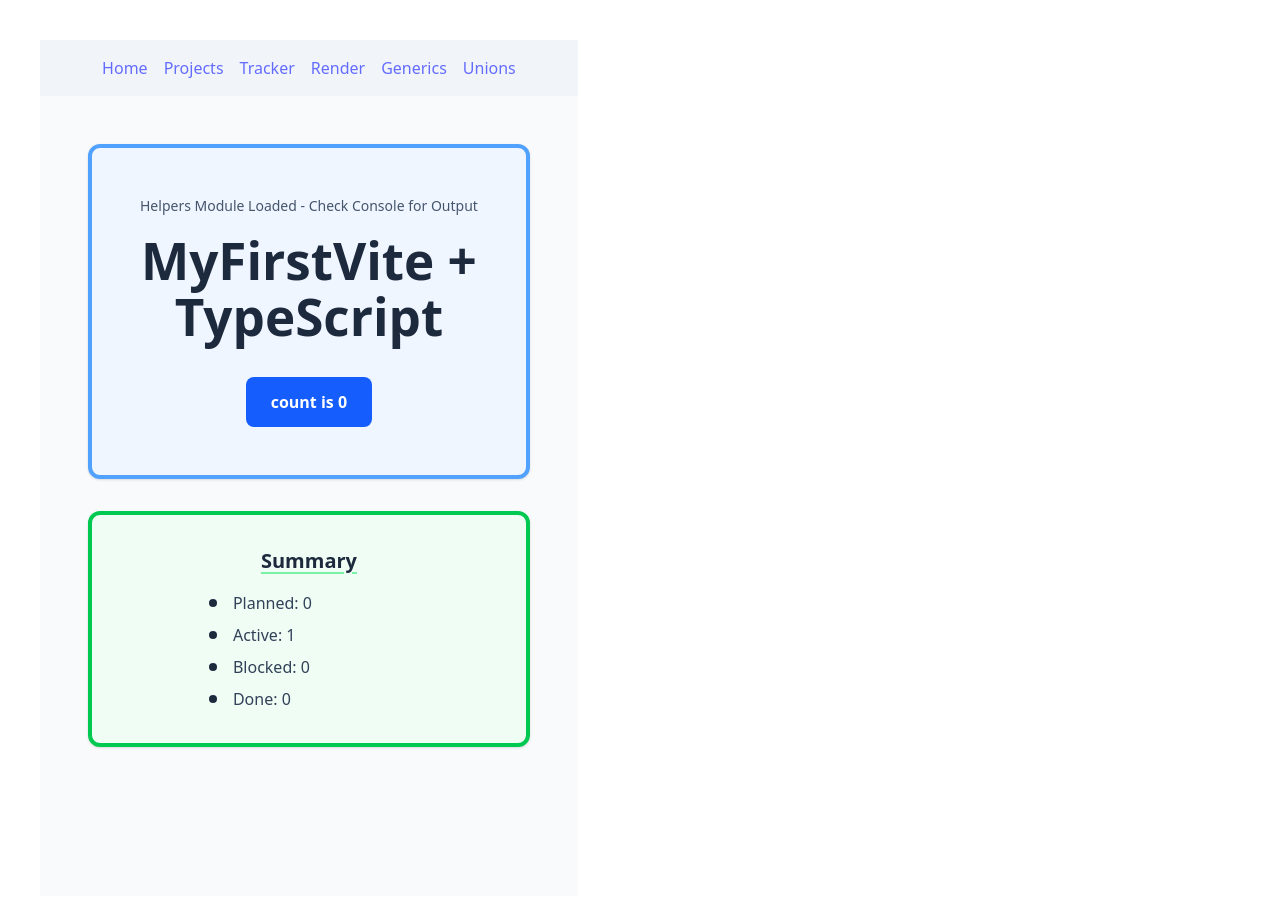
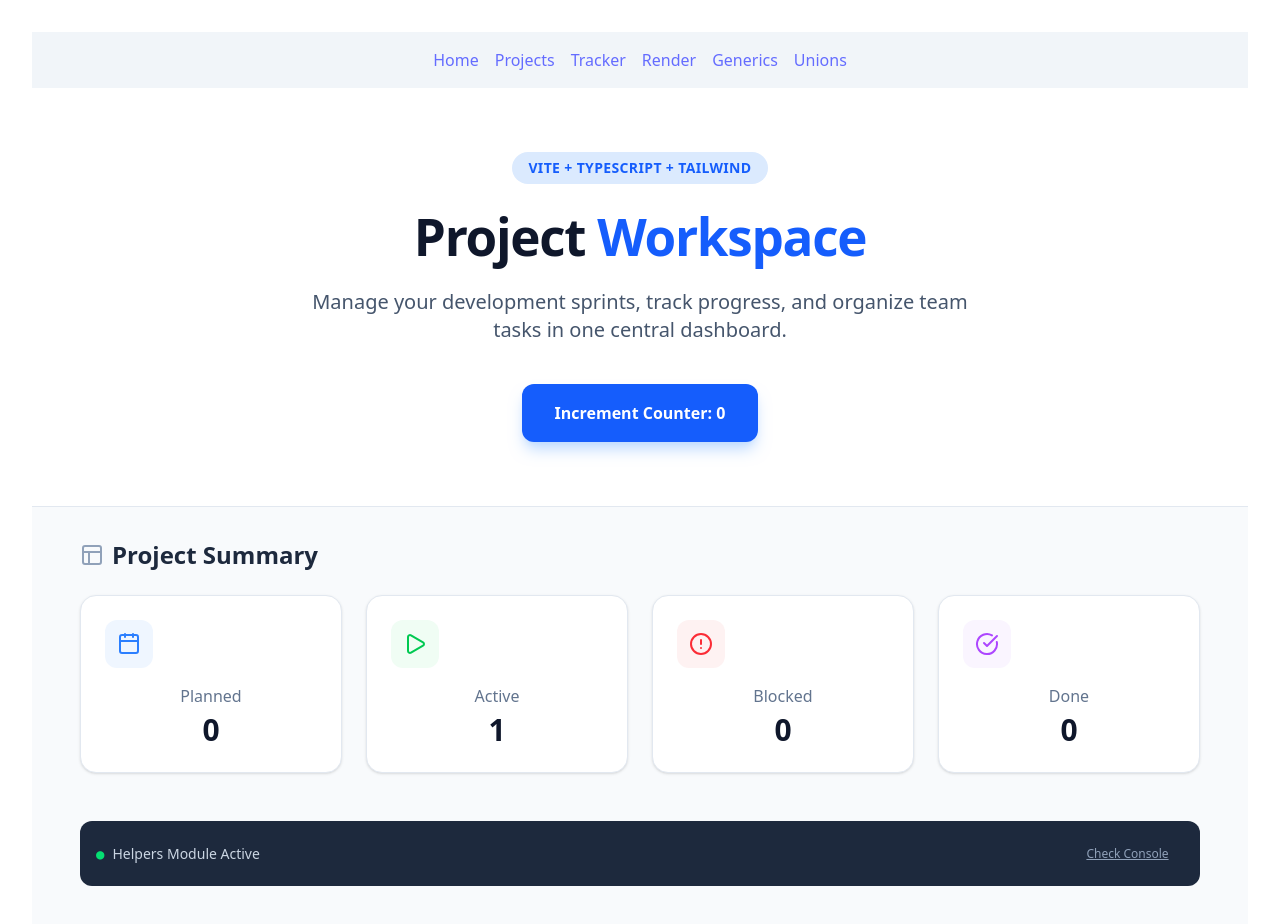
Before and after one commit to jadiennejenson/ts-intro-vite, a React (Vite) app: page / in a window 1280 px wide. Shown: the top 924 px of the page. Before the commit the page ends 896 px from the top, so only its background shows below. Built offline with nearby package versions, Linux system fonts and the light colour scheme.

Commit message:
save new additions

```diff
--- a/package.json
+++ b/package.json
@@ -10,6 +10,7 @@
     "preview": "vite preview"
   },
   "dependencies": {
+    "lucide-react": "^1.8.0",
     "react": "^19.2.0",
     "react-dom": "^19.2.0",
     "react-router-dom": "^7.14.1"
--- a/src/index.css
+++ b/src/index.css
@@ -17,9 +17,16 @@
   }
 }
 
-html, body, #root {
+html, body {
+  margin: 0;
+  padding: 0;
+  width: 100%;
   height: 100%;
-  margin: 0;
+}
+
+#root {
+  min-height: 100vh;
+  width: 100%;
 }
 
 a {
@@ -33,11 +40,9 @@
 
 body {
   margin: 0;
-  display: flex;
   place-items: center;
   min-width: 320px;
   min-height: 100vh;
-  padding: 8px;
   box-sizing: border-box;
 }
 
--- a/src/pages/Generics.tsx
+++ b/src/pages/Generics.tsx
@@ -11,7 +11,6 @@
   useEffect(() => {
     const existing = loadEntities();
     if (existing.length > 0) {
-      setEntities(existing);
       return;
     }
 
@@ -46,7 +45,6 @@
 
     const initialEntities = [project, task, member];
     saveEntities(initialEntities);
-    setEntities(initialEntities);
   }, []);
 
   const handleAction = (id: string, action: string) => {
--- a/src/pages/Home.tsx
+++ b/src/pages/Home.tsx
@@ -1,52 +1,72 @@
 import { useState } from "react";
+// Optional: Install lucide-react for icons: npm install lucide-react
+import { Layout, CheckCircle, Play, AlertCircle, Calendar } from "lucide-react";
 
 export default function Home() {
   const [count, setCount] = useState(0);
 
+  const stats = [
+    { label: "Planned", value: 0, icon: <Calendar className="text-blue-500" />, color: "bg-blue-50" },
+    { label: "Active", value: 1, icon: <Play className="text-green-500" />, color: "bg-green-50" },
+    { label: "Blocked", value: 0, icon: <AlertCircle className="text-red-500" />, color: "bg-red-50" },
+    { label: "Done", value: 0, icon: <CheckCircle className="text-purple-500" />, color: "bg-purple-50" },
+  ];
+
   return (
-    /* 1. Use w-full and px-4 to prevent content from hitting the edges on mobile */
-    <div className="flex flex-col items-center gap-8 p-4 sm:p-12 bg-slate-50 min-h-screen w-full">
+    <div className="min-h-screen bg-slate-50 w-full pb-12">
+      {/* 1. HERO SECTION */}
+      <section className="bg-white border-b border-slate-200 py-16 px-4 mb-8">
+        <div className="max-w-6xl mx-auto text-center">
+          <span className="inline-block px-4 py-1.5 mb-6 text-sm font-semibold tracking-wide text-blue-600 uppercase bg-blue-100 rounded-full">
+            Vite + TypeScript + Tailwind
+          </span>
+          <h1 className="text-5xl md:text-7xl font-black text-slate-900 mb-6 tracking-tight">
+            Project <span className="text-blue-600">Workspace</span>
+          </h1>
+          <p className="text-xl text-slate-600 mb-10 max-w-2xl mx-auto">
+            Manage your development sprints, track progress, and organize team tasks in one central dashboard.
+          </p>
+          <div className="flex justify-center gap-4">
+            <button
+              onClick={() => setCount(c => c + 1)}
+              className="bg-blue-600 hover:bg-blue-700 text-white px-8 py-4 rounded-xl font-bold shadow-lg shadow-blue-200 transition-all active:scale-95 flex items-center gap-2"
+            >
+              Increment Counter: {count}
+            </button>
+          </div>
+        </div>
+      </section>
 
-      {/* 2. Blue Vite Box: Uses w-full to grow, but max-w-4xl on large screens and max-w-6xl on xl screens */}
-      <div className="w-full max-w-4xl xl:max-w-6xl bg-blue-50 border-4 border-blue-400 rounded-xl p-6 sm:p-12 text-center shadow-sm">
-        <p className="text-xs sm:text-sm text-slate-600 mb-4 font-medium">
-          Helpers Module Loaded - Check Console for Output
-        </p>
+      {/* 2. STATS GRID (Replaces the Green Summary Box) */}
+      <main className="max-w-6xl mx-auto px-4">
+        <div className="flex items-center gap-2 mb-6">
+          <Layout className="text-slate-400" size={24} />
+          <h2 className="text-2xl font-bold text-slate-800">Project Summary</h2>
+        </div>
 
-        {/* 3. Text scales with screen size (text-4xl on mobile, text-6xl on desktop) */}
-        <h1 className="text-4xl sm:text-6xl font-extrabold text-slate-800 mb-8 leading-tight">
-          MyFirstVite + <br className="hidden sm:block" /> TypeScript
-        </h1>
+        <div className="grid grid-cols-1 sm:grid-cols-2 lg:grid-cols-4 gap-6">
+          {stats.map((stat) => (
+            <div key={stat.label} className="bg-white border border-slate-200 p-6 rounded-2xl shadow-sm hover:shadow-md transition-shadow">
+              <div className={`w-12 h-12 ${stat.color} rounded-xl flex items-center justify-center mb-4`}>
+                {stat.icon}
+              </div>
+              <p className="text-slate-500 font-medium mb-1">{stat.label}</p>
+              <h3 className="text-3xl font-bold text-slate-900">{stat.value}</h3>
+            </div>
+          ))}
+        </div>
 
-        <button
-          onClick={() => setCount(c => c + 1)}
-          className="bg-blue-600 hover:bg-blue-700 text-white px-6 py-3 rounded-lg font-semibold transition-all active:scale-95"
-        >
-          count is {count}
-        </button>
-      </div>
-
-      {/* 4. Green Summary Box: Follows the same responsive width pattern */}
-      <div className="w-full max-w-4xl xl:max-w-6xl bg-green-50 border-4 border-green-500 rounded-xl p-6 sm:p-8 shadow-sm">
-        <h2 className="text-center font-bold text-slate-800 text-xl mb-4 underline decoration-green-300 underline-offset-4">
-          Summary
-        </h2>
-        <ul className="space-y-2 max-w-[200px] mx-auto">
-           {/* Custom bullet style to match your original image exactly */}
-           <li className="flex items-center gap-4 text-slate-700 font-medium">
-             <span className="h-2 w-2 rounded-full bg-slate-800 shrink-0" /> Planned: 0
-           </li>
-           <li className="flex items-center gap-4 text-slate-700 font-medium">
-             <span className="h-2 w-2 rounded-full bg-slate-800 shrink-0" /> Active: 1
-           </li>
-           <li className="flex items-center gap-4 text-slate-700 font-medium">
-             <span className="h-2 w-2 rounded-full bg-slate-800 shrink-0" /> Blocked: 0
-           </li>
-           <li className="flex items-center gap-4 text-slate-700 font-medium">
-             <span className="h-2 w-2 rounded-full bg-slate-800 shrink-0" /> Done: 0
-           </li>
-        </ul>
-      </div>
+        {/* 3. HELPERS INFO */}
+        <div className="mt-12 p-4 bg-slate-800 rounded-xl flex items-center justify-between">
+          <p className="text-slate-300 text-sm">
+            <span className="text-green-400 font-mono mr-2">●</span>
+            Helpers Module Active
+          </p>
+          <button className="text-xs text-slate-400 hover:text-white underline">
+            Check Console
+          </button>
+        </div>
+      </main>
     </div>
   );
 }
--- a/src/pages/Render.tsx
+++ b/src/pages/Render.tsx
@@ -1,43 +1,108 @@
-import { type JSX } from "react";
+import { useState, type JSX } from "react";
 
 interface Section {
   title: string;
   id: string;
-  items: string[];
+}
+
+// Interface for the items we will create
+interface Entry {
+  id: number;
+  sectionId: string;
+  text: string;
 }
 
 export const Render = (): JSX.Element => {
-  // TypeScript demonstration with typed data
+  // 1. State to store our list of entries
+  const [entries, setEntries] = useState<Entry[]>([]);
+  // 2. State to track what the user is currently typing
+  const [inputValue, setInputValue] = useState("");
+  const [activeSection, setActiveSection] = useState("projects");
+
   const sections: Section[] = [
-    {
-      title: "Projects",
-      id: "projects",
-      items: [],
-    },
-    {
-      title: "Tasks",
-      id: "tasks",
-      items: [],
-    },
-    {
-      title: "Team Members",
-      id: "members",
-      items: [],
-    },
+    { title: "Projects", id: "projects" },
+    { title: "Tasks", id: "tasks" },
+    { title: "Team Members", id: "members" },
   ];
+
+  // Function to add a new item
+  const addItem = (e: React.FormEvent) => {
+    e.preventDefault();
+    if (!inputValue.trim()) return;
+
+    const newEntry: Entry = {
+      id: Date.now(), // Unique ID
+      sectionId: activeSection,
+      text: inputValue,
+    };
+
+    setEntries([...entries, newEntry]);
+    setInputValue(""); // Clear input
+  };
+
+  // Function to delete an item
+  const deleteItem = (id: number) => {
+    setEntries(entries.filter((item) => item.id !== id));
+  };
 
   return (
     <div className="min-h-screen bg-slate-50 p-4 sm:p-8 lg:p-12">
       <div className="mx-auto w-full max-w-4xl xl:max-w-6xl">
-        <div id="app" className="bg-white rounded-xl shadow-sm border border-slate-200 p-6 sm:p-8 lg:p-12">
-          <h1 className="text-2xl sm:text-3xl lg:text-4xl font-bold text-slate-900 mb-8">Project Manager</h1>
+        <div className="bg-white rounded-xl shadow-sm border border-slate-200 p-6 sm:p-12">
+          <h1 className="text-3xl font-bold text-slate-900 mb-8">Project Manager</h1>
 
-          {sections.map((section: Section) => (
-            <section key={section.id} className="mt-6 sm:mt-8">
-              <h2 className="text-xl sm:text-2xl font-semibold text-slate-800 mb-4">{section.title}</h2>
-              <ul id={section.id} className="list-disc pl-6 sm:pl-8 space-y-2"></ul>
-            </section>
-          ))}
+          {/* ADD FORM */}
+          <form onSubmit={addItem} className="mb-12 flex flex-wrap gap-4 p-6 bg-slate-100 rounded-lg">
+            <div className="flex flex-col gap-2">
+              <label className="text-sm font-bold text-slate-600">Category</label>
+              <select
+                value={activeSection}
+                onChange={(e) => setActiveSection(e.target.value)}
+                className="p-2 rounded border border-slate-300"
+              >
+                {sections.map(s => <option key={s.id} value={s.id}>{s.title}</option>)}
+              </select>
+            </div>
+
+            <div className="flex flex-col gap-2 flex-grow">
+              <label className="text-sm font-bold text-slate-600">Name/Description</label>
+              <input
+                type="text"
+                value={inputValue}
+                onChange={(e) => setInputValue(e.target.value)}
+                placeholder="Enter text..."
+                className="p-2 rounded border border-slate-300 w-full"
+              />
+            </div>
+
+            <button type="submit" className="mt-auto bg-blue-600 hover:bg-blue-700 text-white px-6 py-2 rounded font-bold transition-all">
+              Add Item
+            </button>
+          </form>
+
+          {/* DISPLAY SECTIONS */}
+          <div className="space-y-8">
+            {sections.map((section) => (
+              <section key={section.id} className="border-b border-slate-100 pb-6">
+                <h2 className="text-xl font-semibold text-slate-800 mb-4">{section.title}</h2>
+                <ul className="space-y-2">
+                  {entries
+                    .filter((item) => item.sectionId === section.id)
+                    .map((item) => (
+                      <li key={item.id} className="flex justify-between items-center bg-slate-50 p-3 rounded group">
+                        <span className="text-slate-700">{item.text}</span>
+                        <button
+                          onClick={() => deleteItem(item.id)}
+                          className="text-red-500 hover:text-red-700 text-sm font-bold opacity-0 group-hover:opacity-100 transition-opacity"
+                        >
+                          Delete
+                        </button>
+                      </li>
+                    ))}
+                </ul>
+              </section>
+            ))}
+          </div>
         </div>
       </div>
     </div>
--- a/src/pages/Unions.tsx
+++ b/src/pages/Unions.tsx
@@ -1,3 +1,4 @@
+import { useState } from "react";
 import type { Entity } from "../domain/entities";
 
 
@@ -8,22 +9,76 @@
     { kind: "member", id: "m1", name: "Avery", role: "dev", availability: "full-time" },
   ];
 
+const [filter, setFilter] = useState<Entity["kind"] | "all">("all");
+
+
+// Filter the list based on the button clicked
+const filteredEntities = filter === "all"
+  ? entities
+  : entities.filter(e => e.kind === filter);
+
   return (
     <div className="min-h-screen bg-slate-50 p-6">
       <h1 className="text-2xl font-bold mb-4 text-slate-800">Unions</h1>
+      <div className="flex gap-4 mb-6">
+        <button
+          onClick={() => setFilter("all")}
+          className={`px-4 py-2 rounded-lg ${filter === "all" ? "bg-blue-600 text-white" : "bg-slate-200 text-slate-700"}`}
+        >
+          All
+        </button>
+        <button
+          onClick={() => setFilter("project")}
+          className={`px-4 py-2 rounded-lg ${filter === "project" ? "bg-blue-600 text-white" : "bg-slate-200 text-slate-700"}`}
+        >
+          Projects
+        </button>
+        <button
+          onClick={() => setFilter("task")}
+          className={`px-4 py-2 rounded-lg ${filter === "task" ? "bg-blue-600 text-white" : "bg-slate-200 text-slate-700"}`}
+        >
+          Tasks
+        </button>
+        <button
+          onClick={() => setFilter("member")}
+          className={`px-4 py-2 rounded-lg ${filter === "member" ? "bg-blue-600 text-white" : "bg-slate-200 text-slate-700"}`}
+        >
+          Members
+        </button>
+      </div>
       <div className="grid gap-4 md:grid-cols-2 lg:grid-cols-3">
-        {entities.map((e) => (
-          <div key={e.id} className="rounded border border-slate-300 bg-white p-4 shadow-sm flex flex-col gap-2">
-            <div className="flex items-center justify-between">
-              <h3 className="text-lg font-semibold">{e.name}</h3>
-              <span className="text-xs uppercase tracking-wide rounded bg-slate-100 px-2 py-1 text-slate-700">
+        {filteredEntities.map((e) => (
+  <div key={e.id} className="border p-4 rounded-xl bg-white shadow-sm flex flex-col justify-between">
+    <div>
+      <div className="flex justify-between items-start mb-2">
+        <h3 className="font-bold text-slate-900">{e.name}</h3>
+        <span className={`text-[10px] px-2 py-0.5 rounded-full font-bold uppercase ${
+          e.kind === 'project' ? 'bg-blue-100 text-blue-700' :
+          e.kind === 'task' ? 'bg-orange-100 text-orange-700' :
+          'bg-purple-100 text-purple-700'
+        }`}>
           {e.kind}
         </span>
       </div>
-            <div className="text-sm text-slate-700">
-              {e.kind === "project" && `Status: ${e.status} • Budget: $${e.budgetUsd}`}
-              {e.kind === "task" && `Due: ${e.dueDateIso} • Completed: ${e.completed}`}
-              {e.kind === "member" && `Role: ${e.role} • Availability: ${e.availability}`}
+
+      <p className="text-sm text-slate-500">
+        {e.kind === "project" && `💼 Budget: $${e.budgetUsd.toLocaleString()}`}
+        {e.kind === "task" && `📅 Due: ${e.dueDateIso}`}
+        {e.kind === "member" && `🛠️ Role: ${e.role}`}
+      </p>
+    </div>
+
+    {/* Type-Specific Buttons */}
+    <div className="mt-4 pt-4 border-t border-slate-50">
+      {e.kind === "task" && (
+        <button className="text-xs font-bold text-green-600 hover:underline">Mark Complete</button>
+      )}
+      {e.kind === "project" && (
+        <button className="text-xs font-bold text-blue-600 hover:underline">View Roadmap</button>
+      )}
+      {e.kind === "member" && (
+        <button className="text-xs font-bold text-purple-600 hover:underline">Assign Task</button>
+      )}
     </div>
   </div>
 ))}
```
Also changed, not shown: 1 other file (tests, documents, lock files or other folders). Lines whose indentation alone changed are shown as unchanged.
